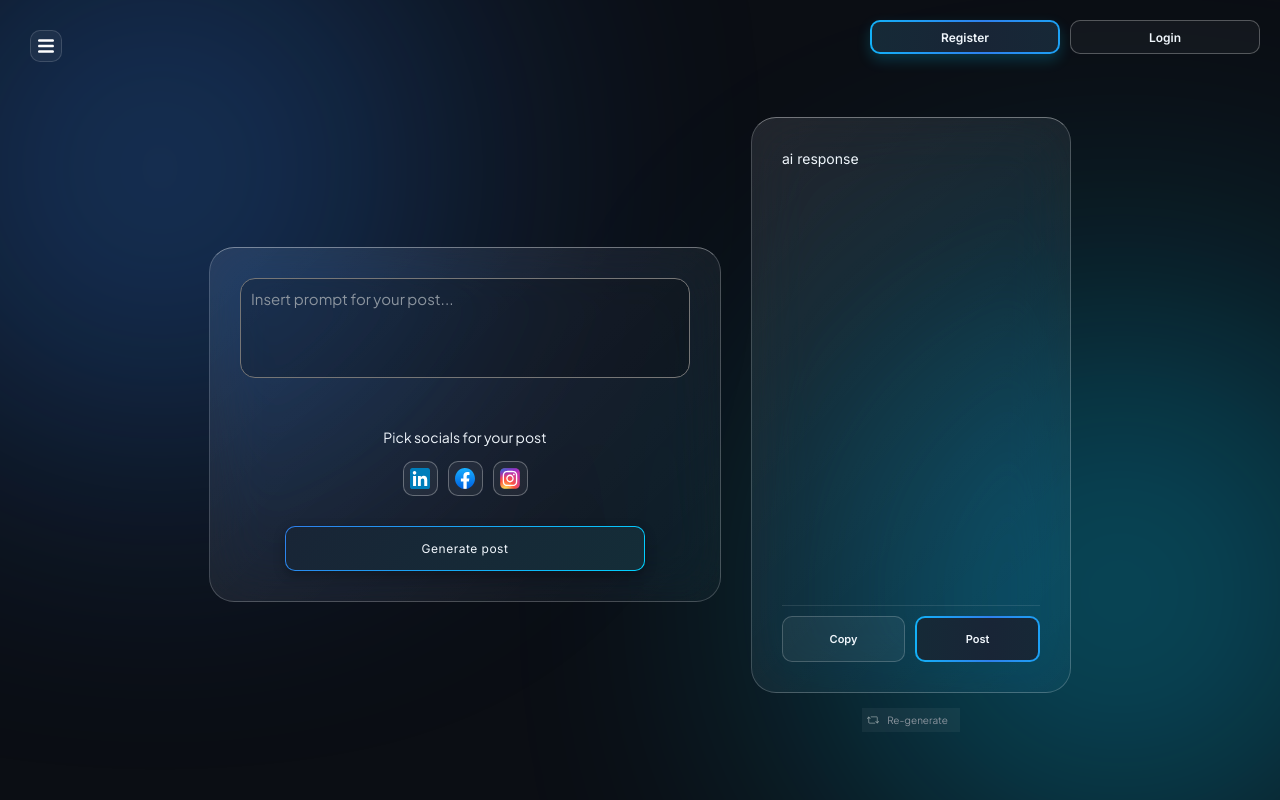
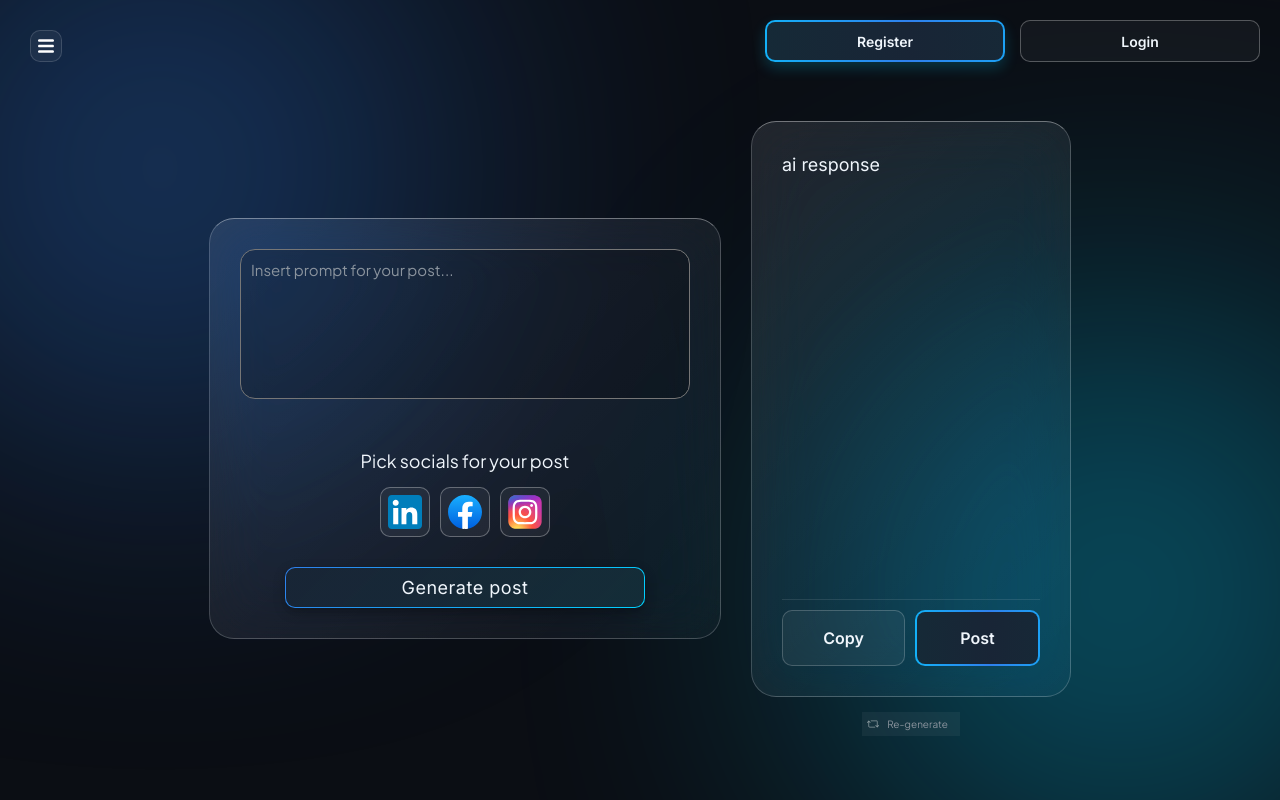
Before and after one commit to Kha-teri/Team-Red, a React (Vite) app: page /contact in a window 1280 px wide. Both pictures are taken after a click on the button "Back to Home". Built offline with nearby package versions, Linux system fonts and the light colour scheme.

Commit message:
fixed global styles

```diff
--- a/src/scss/AboutPage.module.scss
+++ b/src/scss/AboutPage.module.scss
@@ -52,7 +52,7 @@
 
     .subtitle {
         color: $text-secondary;
-        font-size: 1.2rem;
+        font-size: clamp(1.8rem, 2vw, 2.6rem);
         max-width: 600px;
         margin: 0 auto;
     }
@@ -81,13 +81,14 @@
     h3 {
         color: $glow;
         margin-bottom: 1rem;
-        font-size: 1.4rem;
+        font-size: clamp(1.4rem, 1.8vw, 2.2rem);
     }
 
     p {
         color: $text-secondary;
         line-height: 1.6;
         word-wrap: break-word;
+        font-size: clamp(1.2rem, 1.6vw, 2rem);
     }
 }
 
--- a/src/scss/App.module.scss
+++ b/src/scss/App.module.scss
@@ -38,7 +38,6 @@
         max-width: 1400px;
         min-height: 100%;
         height: auto;
-
         display: flex;
         flex-direction: column;
         gap: 1.5rem;
@@ -49,11 +48,11 @@
         display: flex;
         justify-content: flex-end;
         align-items: flex-start;
-        gap: 1rem;
-        flex-wrap: nowrap;
+        gap: 1.5rem;
+        flex-wrap: wrap;
 
         > button, .loginSlot {
-            flex: 0 1 clamp(130px, 15vw, 190px);
+            flex: 0 1 clamp(160px, 20vw, 240px);
             min-width: 0;
         }
 
@@ -89,6 +88,57 @@
             transform: translateY(0) scale(1);
             pointer-events: auto;
         }
+
+        .loginField {
+        display: flex;
+        flex-direction: column;
+        gap: 0.5rem;
+        font-family: $font-main;
+        font-size: 0.9rem;
+        color: $text-secondary;
+
+        input {
+            width: 100%;
+            height: 3.2rem;
+            border-radius: 0.8rem;
+            border: 1px solid rgba(255, 255, 255, 0.1);
+            background: rgba(255, 255, 255, 0.05);
+            color: $text-main;
+            padding: 0 1rem;
+            outline: none;
+            transition: border-color 0.2s;
+
+            &:focus {
+                border-color: $glow;
+            }
+
+            &::placeholder {
+                color: rgba($text-secondary, 0.3);
+            }
+        }
+    }
+
+    .signInButton {
+        margin-top: 0.5rem;
+        height: 3.2rem;
+        border-radius: 0.8rem;
+        border: 2px solid transparent;
+        // Magiczny gradient na obramowaniu
+        background:
+            linear-gradient($card, $card) padding-box,
+            linear-gradient(90deg, $accent, $glow, $accent) border-box;
+        background-size: 100% 100%, 200% 100%;
+        animation: signInFlow 4s linear infinite;
+        color: white;
+        font-weight: 600;
+        cursor: pointer;
+        transition: box-shadow 0.3s ease;
+
+        &:hover {
+            animation-duration: 2s; // Przyspiesza animację przy hoverze
+            box-shadow: 0 0 15px rgba($glow, 0.3);
+        }
+    }
     }
 
     .mainLayout {
--- a/src/scss/Button.module.scss
+++ b/src/scss/Button.module.scss
@@ -7,14 +7,14 @@
 }
 
 .generate {
-    height: clamp(3.5rem, 8vh, 4.5rem);
+    height: clamp(4rem, 6vh, 7rem);
     width: 80%;
     margin: 0 auto;
     color: $text-main;
     user-select: none;
     border-radius: $s2;
     font-family: $font-main;
-    font-size: clamp(1rem, 1.2vw, 1.2rem);
+    font-size: clamp(1.4rem, 1.6vw, 1.8rem);
     letter-spacing: 0.5px;
     cursor: pointer;
     border: 1px solid transparent;
@@ -45,10 +45,10 @@
     font-weight: 600;
     cursor: pointer;
     border-radius: $s2;
-    padding: clamp(0.8rem, 1.5vw, 1.4rem);
+    padding: clamp(1rem, 1.4vw, 1.6rem);
     transition: all 0.3s ease;
     color: $text-main;
-    font-size: clamp(0.9rem, 1vw, 1.1rem);
+    font-size: clamp(1.2rem, 1.4vw, 1.6rem);
     display: flex;
     justify-content: center;
     align-items: center;
@@ -93,13 +93,12 @@
     font-family: $font-main;
     font-weight: 600;
     border-radius: $s2;
-    height: clamp(2.8rem, 6vh, 3.4rem);
-    padding: 0 clamp(1rem, 2vw, 1.4rem);
+    height: clamp(3.2rem, 8vh, 4.2rem);
+    padding: 0 clamp(1.5rem, 3vw, 2.5rem);
     cursor: pointer;
     transition: transform 0.25s ease, box-shadow 0.25s ease, background-color 0.25s ease, border-color 0.25s ease;
-    font-size: clamp(0.9rem, 1vw, 1rem);
     user-select: none;
-    font-size: clamp(0.8rem, 1vw, 1.2rem);
+    font-size: clamp(1.1rem, 1.2vw, 1.4rem);
 }
 
 .login {
--- a/src/scss/ContactPage.module.scss
+++ b/src/scss/ContactPage.module.scss
@@ -40,7 +40,8 @@
         position: relative;
         z-index: 1;
         width: 100%;
-        max-width: 500px;
+        max-width: 1000px;
+        height: clamp(200px, 40vh, 900px);
         background: rgba(white, 0.03);
         backdrop-filter: blur(25px);
         border: 1px solid rgba(white, 0.1);
@@ -52,7 +53,7 @@
             margin-bottom: 3rem;
 
             h1 {
-                font-size: clamp(2rem, 2.2vw, 2.8rem);
+                font-size: clamp(2.4rem, 4vw, 6rem);
                 color: $text-main;
                 margin-bottom: $s1;
 
@@ -63,7 +64,7 @@
 
             p {
                 color: $text-secondary;
-                font-size: $s2;
+                font-size: clamp(1.8rem, 2vw, 2.4rem);
             }
         }
 
@@ -86,7 +87,7 @@
             transition: all 0.3s cubic-bezier(0.4, 0, 0.2, 1);
 
             .label {
-                font-size: 0.75rem;
+                font-size: clamp(1.4rem, 1.8vw, 2rem);
                 text-transform: uppercase;
                 letter-spacing: 1px;
                 color: $accent;
@@ -94,7 +95,7 @@
             }
 
             .value {
-                font-size: $s1;
+                font-size: clamp(1.2rem, 1.6vw, 1.8rem);
                 color: $text-main;
                 font-weight: 500;
             }
--- a/src/scss/Navbar.module.scss
+++ b/src/scss/Navbar.module.scss
@@ -58,7 +58,7 @@
             font-family: $font-main;
             letter-spacing: 2px;
             text-transform: uppercase;
-            font-size: 1.2rem;
+            font-size: clamp(1.2rem, 1.6vw, 2rem);
         }
     }
 
@@ -72,6 +72,7 @@
             width: 100%;
             justify-content: flex-start;
             padding-left: 1.5rem;
+            font-size: clamp(1.4rem, 1.8vw, 2.2rem);
         }
     }
 
--- a/src/scss/PostContent.module.scss
+++ b/src/scss/PostContent.module.scss
@@ -37,7 +37,7 @@
             p {
                 font-family: $font-main;
                 line-height: 1.5;
-                font-size: clamp(0.8rem, 1.2vw, 1.4rem);
+                font-size: clamp(1.2rem, 1.4vw, 1.8rem);
                 white-space: pre-wrap;
                 word-wrap: break-word;
             }
--- a/src/scss/PromptInput.module.scss
+++ b/src/scss/PromptInput.module.scss
@@ -10,7 +10,7 @@
 
     .prompt {
         width: 100%;
-        min-height: clamp(7rem, 25vh, 10rem);
+        min-height: clamp(7rem, 25vh, 15rem);
         background: rgba(0, 0, 0, 0.2);
         border-radius: $s3;
         color: $text-main;
--- a/src/scss/SocialPostCard.module.scss
+++ b/src/scss/SocialPostCard.module.scss
@@ -4,6 +4,7 @@
 .container {
     display: flex;
     flex-direction: column;
+    justify-content: space-around;
     position: relative;
     z-index: 10;
     background: linear-gradient(135deg, rgba(255, 255, 255, 0.1) 0%, rgba(255, 255, 255, 0.03) 100%);
@@ -12,7 +13,7 @@
     border: 1px solid rgba(255, 255, 255, 0.2);
     border-top: 1px solid rgba(255, 255, 255, 0.4);
     width: clamp(300px, 40vw, 750px);
-    height: auto;
+    height: 60%;
     min-height: auto;
     gap: clamp(1.5rem, 5vh, 3rem);
     padding: clamp(1.5rem, 6vw, 2.5rem);
--- a/src/scss/SocialsPicker.module.scss
+++ b/src/scss/SocialsPicker.module.scss
@@ -12,7 +12,7 @@
     flex-direction: column;
 
     label {
-        font-size: clamp(1rem, 1.2vw, 1.4rem);
+        font-size: clamp(1.2rem, 1.4vw, 1.8rem);
         color: $text-main;
         font-family: $font-secondary;
     }
@@ -24,7 +24,7 @@
         gap: min($s2, 1.5rem);
 
         button {
-            width: clamp(2.5rem, 5vw, 3.5rem);
+            width: clamp(2.5rem, 8vw, 5rem);
             aspect-ratio: 1/1;
             display: flex;
             justify-content: center;
```
